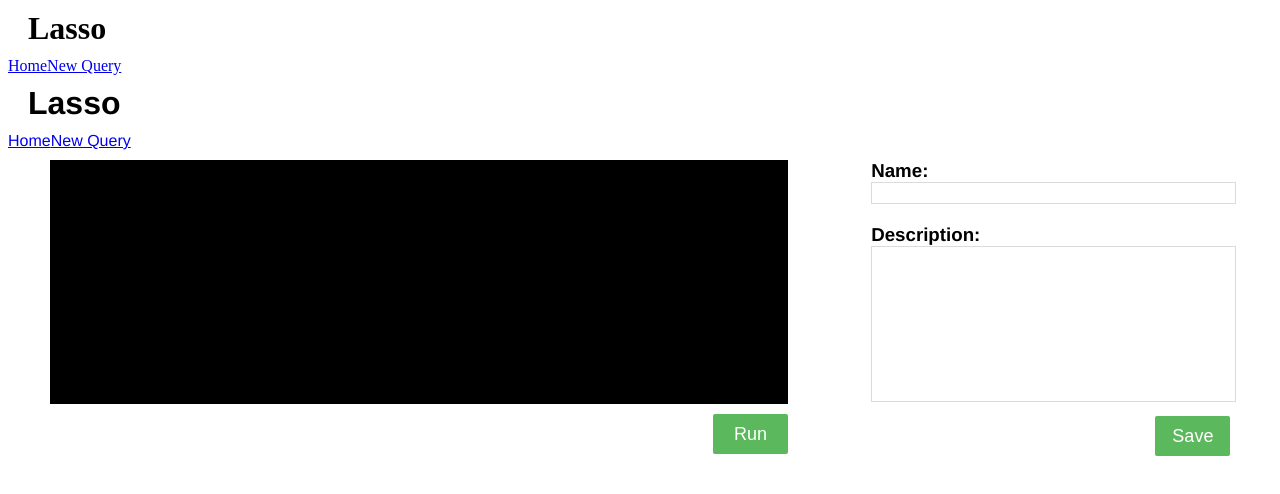
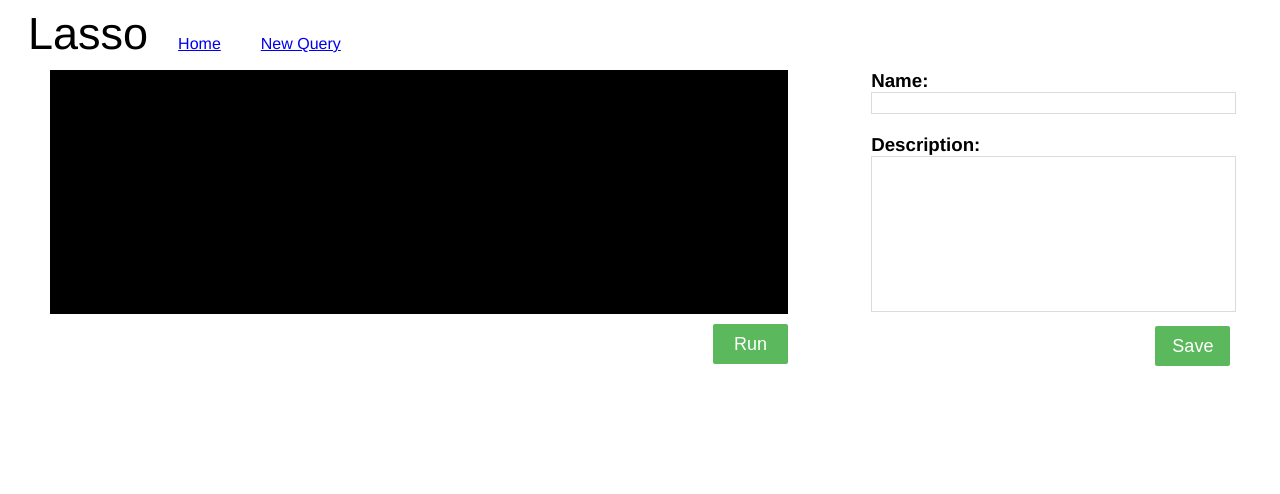
Before and after one commit to nataliestam/lasso-sql-editor, a React app: page /query in a window 1280 px wide. Shown: the top 494 px of the page. Built offline with nearby package versions, Linux system fonts and the light colour scheme.

Commit message:
render saved queries

```diff
--- a/client/Home.jsx
+++ b/client/Home.jsx
@@ -0,0 +1,53 @@
+import React from 'react';
+import axios from 'axios';
+
+class Home extends React.Component {
+  constructor() {
+    super();
+    this.state = {
+      queries: [],
+    };
+  }
+
+  componentDidMount() {
+    this.getQueries();
+  }
+
+  getQueries() {
+    axios.get('/home/all')
+      .then((response) => {
+        this.setState({
+          queries: response.data,
+        });
+      }).catch((error) => {
+        console.log(error);
+      });
+  }
+
+  render() {
+    return (
+      <div>
+        <table>
+          <thead>
+            <tr>
+              <th>Name</th>
+              <th>Description</th>
+            </tr>
+          </thead>
+          <tbody>
+            {
+              this.state.queries.map(query => (
+                <tr key={query._id}>
+                  <td>{query.title}</td>
+                  <td>{query.description}</td>
+                </tr>
+            ))
+          }
+          </tbody>
+        </table>
+      </div>
+    );
+  }
+}
+
+export default Home;
--- a/client/App.jsx
+++ b/client/NewQuery.jsx
@@ -1,7 +1,6 @@
 import React from 'react';
 import PropTypes from 'prop-types';
 import axios from 'axios';
-import Header from './components/Header.jsx';
 import QueryEditor from './components/QueryEditor.jsx';
 import QueryDetails from './components/QueryDetails.jsx';
 import Chart from './components/Chart.jsx';
@@ -21,7 +20,7 @@ const styles = {
   },
 };
 
-class App extends React.Component {
+class NewQuery extends React.Component {
   constructor(props) {
     super(props);
     this.state = {
@@ -49,7 +48,6 @@ class App extends React.Component {
   getQuery() {
     axios.get(`/query/saved/${this.state.id}`)
       .then((response) => {
-        console.log(response)
         this.setState({
           title: response.data.title,
           description: response.data.description,
@@ -111,7 +109,6 @@ class App extends React.Component {
   render() {
     return (
       <div style={styles.body}>
-        <Header />
         <div style={styles.query}>
           <QueryEditor
             query={this.state.query}
@@ -142,12 +139,12 @@ class App extends React.Component {
   }
 }
 
-App.propTypes = {
+NewQuery.propTypes = {
   queryId: PropTypes.string,
 };
 
-App.defaultProps = {
+NewQuery.defaultProps = {
   queryId: '0',
 };
 
-export default App;
+export default NewQuery;
--- a/client/Router.jsx
+++ b/client/Router.jsx
@@ -1,32 +1,33 @@
 import React from 'react';
 import { BrowserRouter as Router, Route, Link } from 'react-router-dom';
-import App from './App.jsx'
+import NewQuery from './NewQuery.jsx';
+import Home from './Home.jsx';
 
 const styles = {
-  heading: {
+  body: {
+    fontFamily: '"Helvetica Neue", Helvetica, Arial, sans-serif',
+  },
+  header: {
     margin: '10px',
     marginLeft: '20px',
+    fontSize: '45px',
   },
   links: {
-
+    margin: '20px',
   },
 };
-
-const Home = () => (
-  <div>
-    <h2>Home</h2>
-  </div>
-);
 
 const Header = () => (
   <Router>
     <div>
-      <h1 style={styles.heading}>Lasso</h1>
-      <Link to="/">Home</Link>
-      <Link to="/query">New Query</Link>
+      <div style={styles.body}>
+        <span style={styles.header}>Lasso</span>
+        <Link style={styles.links} to="/">Home</Link>
+        <Link style={styles.links} to="/query">New Query</Link>
+      </div>
 
       <Route exact path="/" component={Home} />
-      <Route path="/query" component={App} />
+      <Route path="/query" component={NewQuery} />
     </div>
   </Router>
 );
--- /dev/null
+++ b/client/SavedQuery.jsx
@@ -0,0 +1 @@
+SavedQuery.jsx
--- a/client/components/QueryEditor.jsx
+++ b/client/components/QueryEditor.jsx
@@ -40,7 +40,7 @@ class QueryEditor extends React.Component {
   }
 
   handleChange(e) {
-    this.props.handleChange(e.target.value);
+    this.props.handleChange(e);
   }
 
   handleRun() {
```
Also changed, not shown: db/index.js (+11 -0 lines), 1 other file (tests, documents, lock files or other folders).
